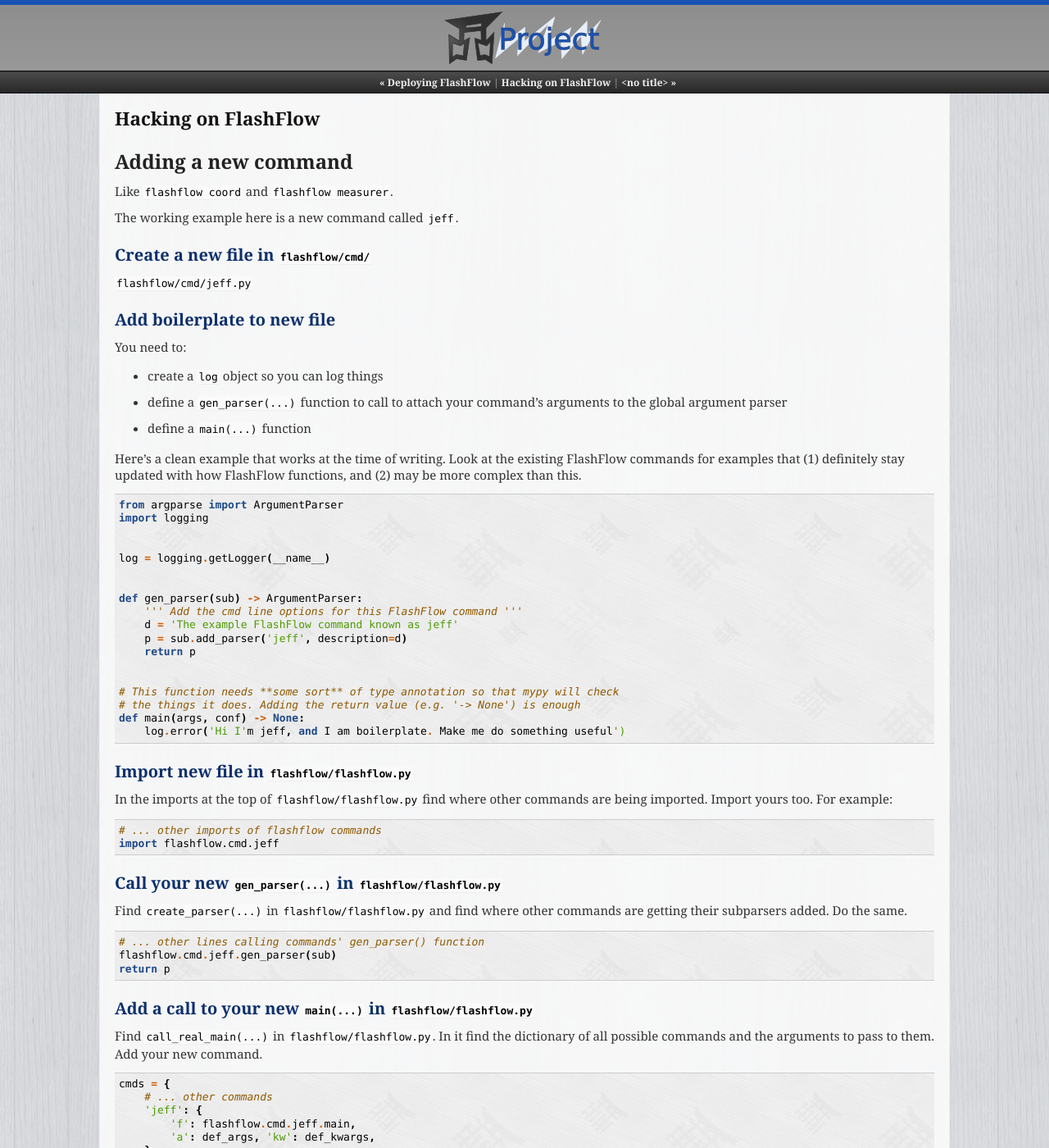
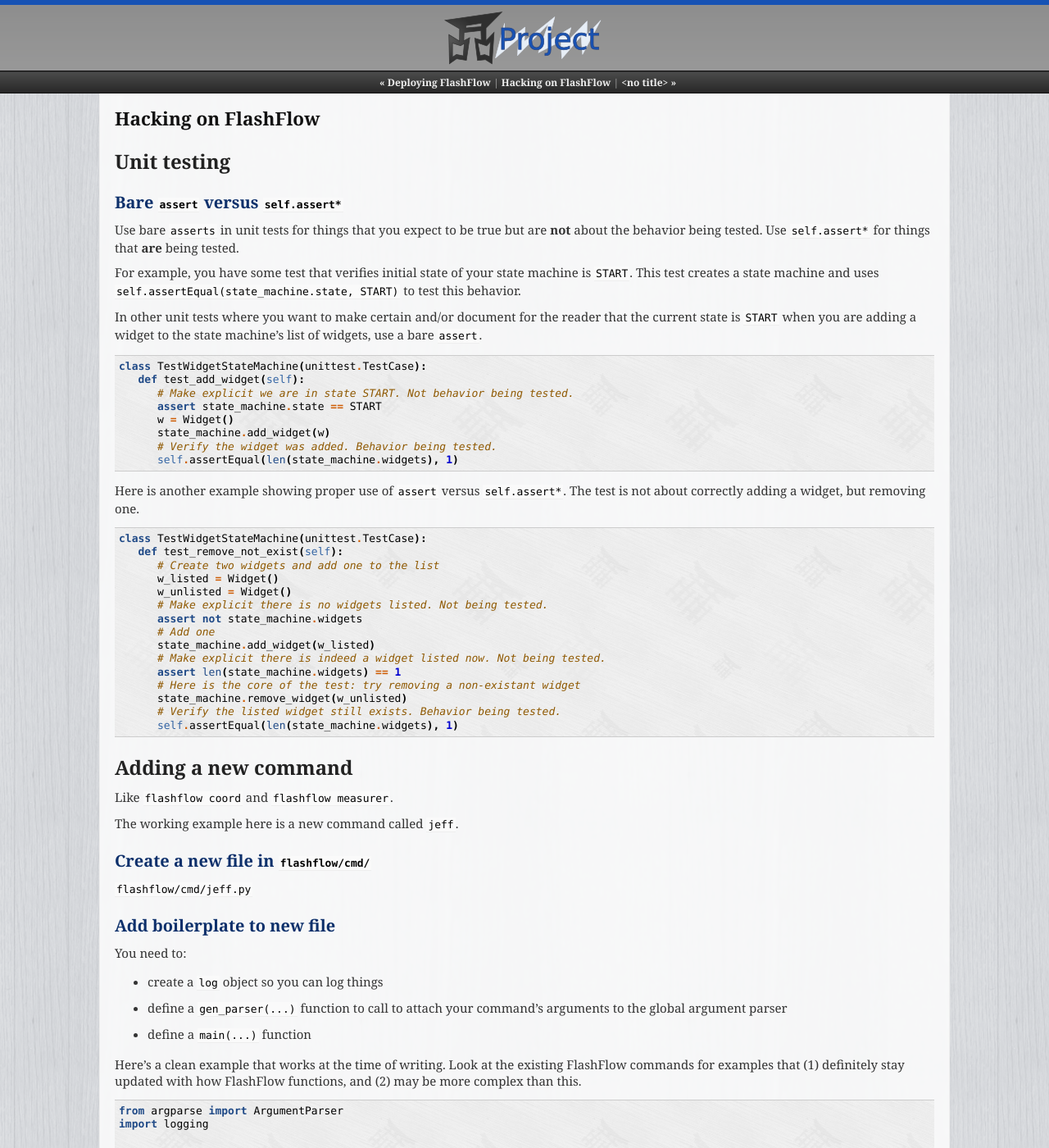
Before and after one commit to pastly/flashflow, a Sphinx documentation site: the page built from docs/HACKING.rst, in a window 1280 px wide and 1400 px high. Shown: the whole window at 82% size. Built offline with Sphinx 7.4.7, drawn with Linux system fonts in a browser that asks for light colours; pages that are not in the unit, such as notebooks, are missing from menus.

Commit message:
Start unit testing coord code: just measr (dis)connect funcs ...
- Define coding standards on assert vs self.assert*.
- Comment out toy measurement starting code when measurer connects.

```diff
--- a/docs/HACKING.rst
+++ b/docs/HACKING.rst
@@ -1,5 +1,56 @@
 Hacking on FlashFlow
 ====================
+
+Unit testing
+------------
+
+Bare ``assert`` versus ``self.assert*``
+^^^^^^^^^^^^^^^^^^^^^^^^^^^^^^^^^^^^^^^
+
+Use bare ``asserts`` in unit tests for things that you expect to be true but
+are **not** about the behavior being tested. Use ``self.assert*`` for things
+that **are** being tested.
+
+For example, you have some test that verifies initial state of your state
+machine is ``START``. This test creates a state machine and uses
+``self.assertEqual(state_machine.state, START)`` to test this behavior.
+
+In other unit tests where you want to make certain and/or document for the
+reader that the current state is ``START`` when you are adding a widget to the
+state machine's list of widgets, use a bare ``assert``.
+
+::
+
+   class TestWidgetStateMachine(unittest.TestCase):
+      def test_add_widget(self):
+         # Make explicit we are in state START. Not behavior being tested.
+         assert state_machine.state == START
+         w = Widget()
+         state_machine.add_widget(w)
+         # Verify the widget was added. Behavior being tested.
+         self.assertEqual(len(state_machine.widgets), 1)
+
+Here is another example showing proper use of ``assert`` versus
+``self.assert*``. The test is not about correctly adding a widget, but removing
+one.
+
+::
+
+   class TestWidgetStateMachine(unittest.TestCase):
+      def test_remove_not_exist(self):
+         # Create two widgets and add one to the list
+         w_listed = Widget()
+         w_unlisted = Widget()
+         # Make explicit there is no widgets listed. Not being tested.
+         assert not state_machine.widgets
+         # Add one
+         state_machine.add_widget(w_listed)
+         # Make explicit there is indeed a widget listed now. Not being tested.
+         assert len(state_machine.widgets) == 1
+         # Here is the core of the test: try removing a non-existant widget
+         state_machine.remove_widget(w_unlisted)
+         # Verify the listed widget still exists. Behavior being tested.
+         self.assertEqual(len(state_machine.widgets), 1)
 
 Adding a new command
 --------------------
```
Also changed, not shown: 3 other files.
